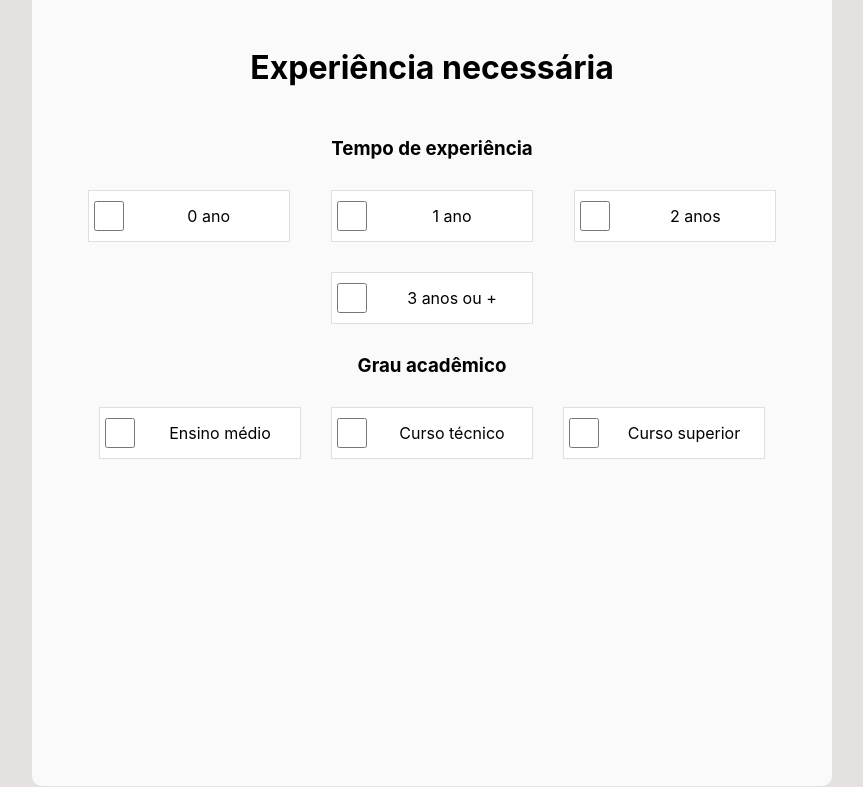
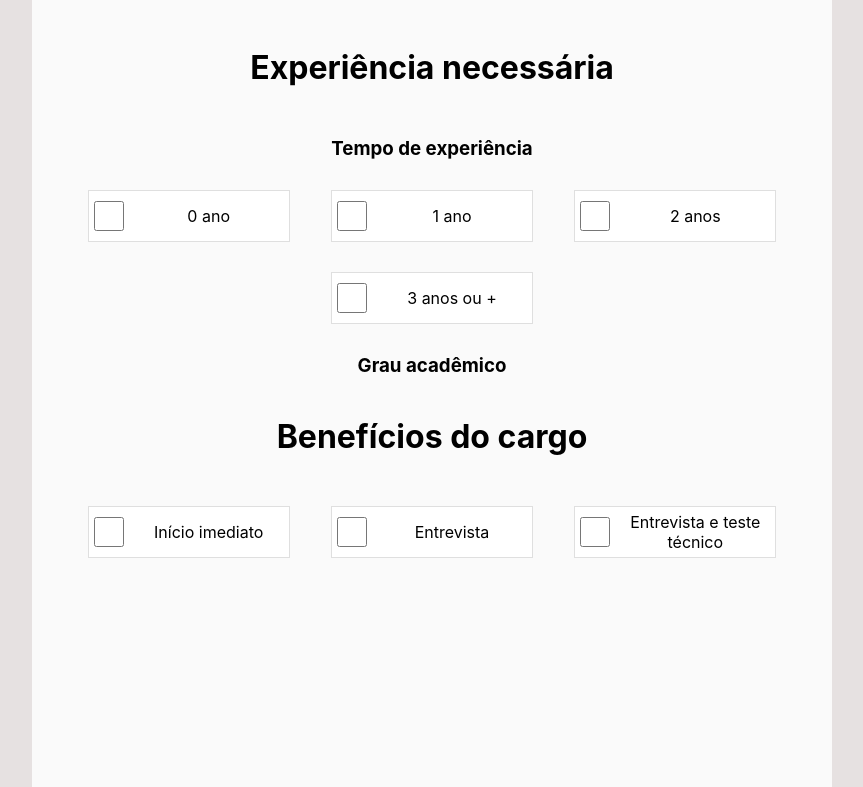
Before and after one commit to mateussuricato/projetoForm-donaMarcia, a React (Create React App) app: page / in a window 1280 px wide. Shown: the part 914-1701 px from the top of the page, without its empty margins (208-1071 px from the left). Built offline with nearby package versions, Linux system fonts and the light colour scheme.

Commit message:
fix: categoryCargo deleted

```diff
--- a/src/components/ModalForm/index.tsx
+++ b/src/components/ModalForm/index.tsx
@@ -14,12 +14,13 @@
   gerente,
   nutricionista,
   recepcionista,
+  beneficios
 } from "../../mocks";
 import SelectEtapas from "../SelectEtapas";
 
 const ModalForm = () => {
   const [selectValue, setSelectValue] = useState("Selecione o cargo...");
-  const [habilidadesState, setHabilidadesState] = useState(habilidades);
+  const [habilidadesState, setHabilidadesState] = useState<any>(habilidades);
   const [desmarcado, setDesmarcado] = useState(false);
 
   let salarioValue = "";
@@ -90,13 +91,12 @@
         </S.CheckboxContainer>
         <S.Titulo>Habilidades necessárias</S.Titulo>
         <S.CheckboxContainer>
-          {habilidadesState.map((elem) => {
+          {habilidadesState.map((elem: { name: string | undefined; }) => {
             return (
               <InputCheckbox
                 habilidadesState={habilidadesState}
                 desmarcado={desmarcado}
                 selectValue={selectValue}
-                category={elem.categoryCargo}
                 atividades={elem.name}
               />
             );
@@ -129,6 +129,17 @@
             })}
           </div>
         </S.CheckboxContainer>
+        <S.Titulo>Benefícios do cargo</S.Titulo>
+        <S.CheckboxContainer activescroll>
+          {beneficios.map((elem) => {
+            return (
+              <InputCheckbox
+                selectValue={selectValue}
+                atividades={elem.name}
+              />
+            );
+          })}
+        </S.CheckboxContainer>
       </S.FormOverlay>
     </div>
   );
--- a/src/components/ModalForm/styles.ts
+++ b/src/components/ModalForm/styles.ts
@@ -8,7 +8,7 @@
   display: flex;
   flex-direction: column;
   width: 100%;
-  height: 1700px;
+  height: 2000px;
   background-color: #fafafa;
   border-radius: 10px;
 
--- a/src/mocks/index.ts
+++ b/src/mocks/index.ts
@@ -145,7 +145,6 @@
 export const habilidades = [
   {
     name: "",
-    categoryCargo: "",
   },
 ];
 
@@ -153,22 +152,18 @@
   {
     id: "62cfb9d1-7e1a-46ad-a5a8-e295e6d23f94",
     name: "Higiene",
-    categoryCargo: "",
   },
   {
     id: "3580e44b-9d0c-48c6-96fd-b1f6a17725ae",
     name: "Agilidade",
-    categoryCargo: "",
   },
   {
     id: "0c3fde2b-e7ec-4fe3-8573-1936f7187dc6",
     name: "Simpatia",
-    categoryCargo: "",
   },
   {
     id: "0e721942-4e73-474a-a873-bb027e5c873c",
     name: "Organização",
-    categoryCargo: "",
   },
 ];
 
@@ -176,37 +171,30 @@
   {
     id: "3e28fb69-eb86-4428-89a5-b7e22103a441",
     name: "Preparar e criar receitas",
-    categoryCargo: "",
   },
   {
     id: "3580e44b-9d0c-48c6-96fd-b1f6a17725ae",
     name: "Agilidade",
-    categoryCargo: "",
   },
   {
     id: "0c3fde2b-e7ec-4fe3-8573-1936f7187dc6",
     name: "Simpatia",
-    categoryCargo: "",
   },
   {
     id: "0e721942-4e73-474a-a873-bb027e5c873c",
     name: "Organização",
-    categoryCargo: "",
   },
   {
     id: "c1205bf3-8675-44b6-a2c5-9e05f44f68ba",
     name: "Trabalhar em equipe",
-    categoryCargo: "",
   },
   {
     id: "42b747a7-7717-4918-9044-59fd1abebc35",
     name: "Senso artístico",
-    categoryCargo: "",
   },
   {
     id: "42b747a7-7717-4918-9044-59fd1abebc35",
     name: "Pensamento crítico",
-    categoryCargo: "",
   },
 ];
 
@@ -214,42 +202,34 @@
   {
     id: "3580e44b-9d0c-48c6-96fd-b1f6a17725ae",
     name: "Agilidade",
-    categoryCargo: "",
   },
   {
     id: "0c3fde2b-e7ec-4fe3-8573-1936f7187dc6",
     name: "Simpatia",
-    categoryCargo: "",
   },
   {
     id: "0e721942-4e73-474a-a873-bb027e5c873c",
     name: "Organização",
-    categoryCargo: "",
   },
   {
     id: "c1205bf3-8675-44b6-a2c5-9e05f44f68ba",
     name: "Trabalhar em equipe",
-    categoryCargo: "",
   },
   {
     id: "63c5acae-75f0-4e20-9b98-429446f5d7a2",
     name: "Capacidade de tomar decisões",
-    categoryCargo: "",
   },
   {
     id: "85d7471a-9ba2-4dd0-adc2-2d0f1dcdd613",
     name: "Procurar (e dar) feedback",
-    categoryCargo: "",
   },
   {
     id: "eff04af7-879b-4296-bb6d-ca312b43dd46",
     name: "Ter ética pessoal e profissional",
-    categoryCargo: "",
   },
   {
     id: "3d0d93d5-b766-457e-acbd-1e197dbc85a7",
     name: "Ter sensibilidade para lidar com pessoas",
-    categoryCargo: "",
   },
 ];
 
@@ -257,47 +237,38 @@
   {
     id: "0c3fde2b-e7ec-4fe3-8573-1936f7187dc6",
     name: "Simpatia",
-    categoryCargo: "",
   },
   {
     id: "0e721942-4e73-474a-a873-bb027e5c873c",
     name: "Organização",
-    categoryCargo: "",
   },
   {
     id: "c1205bf3-8675-44b6-a2c5-9e05f44f68ba",
     name: "Trabalhar em equipe",
-    categoryCargo: "",
   },
   {
     id: "f24ff7e8-b95b-42d8-ac3c-73a3c875780a",
     name: "Criatividade",
-    categoryCargo: "",
   },
   {
     id: "e67a2c6b-4e64-4af7-a4b5-5ff220d82498",
     name: "Boa comunicação",
-    categoryCargo: "",
   },
   {
     id: "28d8fd48-824a-4a9d-8d5c-a3a9072e8eae",
     name: "Manter-se atualizado",
-    categoryCargo: "",
   },
   {
     id: "1fe933ac-93d1-46e8-a044-a626d7299cb6",
     name: "Boa memória",
-    categoryCargo: "",
   },
   {
     id: "3d0d93d5-b766-457e-acbd-1e197dbc85a7",
     name: "Ter sensibilidade para lidar com pessoas",
-    categoryCargo: "",
   },
   {
     id: "85d7471a-9ba2-4dd0-adc2-2d0f1dcdd613",
     name: "Procurar (e dar) feedback",
-    categoryCargo: "",
   },
 ];
 
@@ -305,32 +276,26 @@
   {
     id: "0c3fde2b-e7ec-4fe3-8573-1936f7187dc6",
     name: "Simpatia",
-    categoryCargo: "",
   },
   {
     id: "0e721942-4e73-474a-a873-bb027e5c873c",
     name: "Organização",
-    categoryCargo: "",
   },
   {
     id: "c1205bf3-8675-44b6-a2c5-9e05f44f68ba",
     name: "Trabalhar em equipe",
-    categoryCargo: "",
   },
   {
     id: "e67a2c6b-4e64-4af7-a4b5-5ff220d82498",
     name: "Boa comunicação",
-    categoryCargo: "",
   },
   {
     id: "1fe933ac-93d1-46e8-a044-a626d7299cb6",
     name: "Boa memória",
-    categoryCargo: "",
   },
   {
     id: "5603611b-97d2-4783-812d-a760f745f905",
     name: "Cordialidade",
-    categoryCargo: "",
   },
 ];
 
@@ -389,3 +354,18 @@
     name: "Entrevista e teste técnico",
   },
 ];
+
+export const beneficios = [
+  {
+    id: "09093985-fc80-4781-9f44-63be246689a6",
+    name: "Início imediato",
+  },
+  {
+    id: "09093985-fc80-4781-9f44-63be246689a6",
+    name: "Entrevista",
+  },
+  {
+    id: "09093985-fc80-4781-9f44-63be246689a6",
+    name: "Entrevista e teste técnico",
+  },
+];
```
